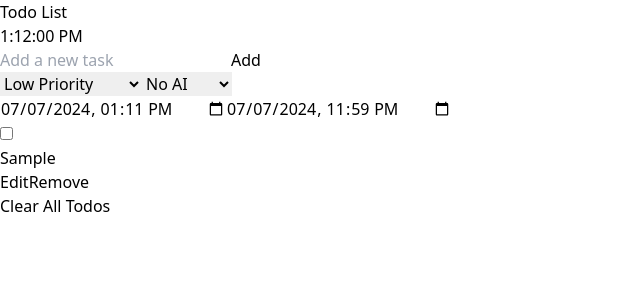
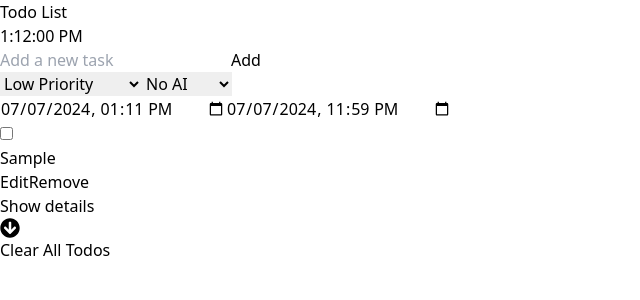
Before and after one commit to chintamani-pala/todo-list-using-react, a React (Vite) app: page / in a window 1280 px wide. Both pictures are taken after typing "Sample" into the empty fields and a click on the button "Add". Shown: the top 300 px of the page, without its empty margins (0-640 px from the left). Built offline with nearby package versions, Linux system fonts and the light colour scheme.

Commit message:
show/hide details added

```diff
--- a/package.json
+++ b/package.json
@@ -11,7 +11,8 @@
   },
   "dependencies": {
     "react": "^18.3.1",
-    "react-dom": "^18.3.1"
+    "react-dom": "^18.3.1",
+    "react-icons": "^5.2.1"
   },
   "devDependencies": {
     "@types/react": "^18.3.3",
--- a/src/components/TodoItems.jsx
+++ b/src/components/TodoItems.jsx
@@ -1,132 +1,10 @@
-// import { useState } from 'react';
-
-// // eslint-disable-next-line react/prop-types
-// const TodoItems = ({ todos, setTodos, editingIndex, setEditingIndex, handleEditTodo }) => {
-//   const [editText, setEditText] = useState('');
-//   const [editPriority, setEditPriority] = useState('Low');
-//   const [editAi,setEditAi] = useState('No AI');
-
-//   const handleToggleTodo = (index) => {
-//     const updatedTodos = todos.map((todo, i) =>
-//       i === index ? { ...todo, completed: !todo.completed } : todo
-//     );
-//     setTodos(updatedTodos);
-//   };
-
-//   const handleRemoveTodo = (index) => {
-//     const updatedTodos = todos.filter((_, i) => i !== index);
-//     setTodos(updatedTodos);
-//   };
-
-//   const startEditing = (index) => {
-//     setEditingIndex(index);
-//     setEditText(todos[index].text);
-//     setEditPriority(todos[index].priority);
-//     setEditAi(todos[index].ai);
-//   };
-
-//   const handleEditSubmit = (e, index) => {
-//     e.preventDefault();
-//     handleEditTodo(index, editText, editPriority, editAi);
-//     setEditingIndex(null); // Exit edit mode after submitting
-//   };
-
-//   return (
-//     <div>
-//       <ul className="divide-y divide-gray-200">
-//         {todos.map((todo, index) => (
-//           <li key={index} className={`flex flex-col md:flex-row items-center justify-between p-4 ${todo.completed ? 'bg-gray-100' : 'bg-white'}`}>
-//             <div className="flex items-center w-full">
-//               <input
-//                 type="checkbox"
-//                 className="mr-2"
-//                 checked={todo.completed}
-//                 onChange={() => handleToggleTodo(index)}
-//               />
-//               {index === editingIndex ? (
-//                 <form onSubmit={(e) => handleEditSubmit(e, index)} className="flex flex-col w-full md:flex-row md:items-center">
-//                   <input
-//                     value={editText}
-//                     onChange={(e) => setEditText(e.target.value)}
-//                     className="md:w-[60%] p-2 border border-gray-300 rounded focus:outline-none focus:ring-2 focus:ring-blue-500 mb-2 md:mb-0 md:mr-2 flex-grow"
-//                     type="text"
-//                     required
-//                   />
-//                   <select
-//                     value={editPriority}
-//                     onChange={(e) => setEditPriority(e.target.value)}
-//                     className="md:w-[25%] p-2 border border-gray-300 rounded focus:outline-none focus:ring-2 focus:ring-blue-500 mb-2 md:mb-0 md:mr-2"
-//                   >
-//                     <option value="Low">Low Priority</option>
-//                     <option value="Medium">Medium Priority</option>
-//                     <option value="High">High Priority</option>
-//                   </select>
-//                   <select
-//                     value={editAi}
-//                     onChange={(e) => setEditAi(e.target.value)}
-//                     className="md:w-[25%] p-2 border border-gray-300 rounded focus:outline-none focus:ring-2 focus:ring-blue-500 mb-2 md:mb-0 md:mr-2"
-//                   >
-//                    <option value="No AI">No AI</option>
-//                    <option value="Chat GPT">Chat GPT</option>
-//                   </select>
-//                   <div className="flex md:flex-row justify-between items-start md:items-center md:space-x-2 mt-2 md:mt-0">
-//                     <button
-//                       className="bg-green-500 text-white px-4 py-2 rounded hover:bg-green-600 focus:outline-none focus:ring-2 focus:ring-green-500"
-//                       type="submit"
-//                     >
-//                       Save
-//                     </button>
-//                      <button
-//                       className="bg-gray-500 md:hidden text-white px-4 py-2 rounded hover:bg-gray-600 focus:outline-none focus:ring-2 focus:ring-gray-500"
-//                       onClick={() => setEditingIndex(null)}
-//                     >
-//                       Cancel
-//                     </button>
-//                   </div>
-//                 </form>
-//               ) : (
-//                 <div className="flex items-center justify-between w-full">
-//                   <span className={`whitespace-normal break-all ${todo.completed ? 'line-through text-gray-500' : 'text-black'} mb-1 md:mb-0 md:mr-2`}>
-//                     {todo.text}
-//                   </span>
-//                   <div className="flex md:flex-row flex-col md:space-x-2 mt-2 md:mt-0">
-//                     <button
-//                       className="bg-yellow-500 text-white px-4 py-2 rounded hover:bg-yellow-600 focus:outline-none focus:ring-2 focus:ring-yellow-500 md:mb-0 mb-1"
-//                       onClick={() => startEditing(index)}
-//                     >
-//                       Edit
-//                     </button>
-//                     <button
-//                       className="bg-red-500 text-white px-4 py-2 rounded hover:bg-red-600 focus:outline-none focus:ring-2 focus:ring-red-500"
-//                       onClick={() => handleRemoveTodo(index)}
-//                     >
-//                       Remove
-//                     </button>
-//                   </div>
-//                 </div>
-//               )}
-//             </div>
-//           </li>
-//         ))}
-//       </ul>
-//     </div>
-//   );
-// };
-
-// export default TodoItems;
-
-
-
-
-
-
-
 import React, { useState } from "react";
+import { FaArrowCircleDown, FaArrowCircleUp } from "react-icons/fa";
 import {
   useGetLocalTime,
   getTodayEndTime,
 } from "../assets/utils/useGetLocalTime";
-// eslint-disable-next-line react/prop-types
+
 const TodoItems = ({
   todos,
   setTodos,
@@ -139,12 +17,17 @@ const TodoItems = ({
   const [editAi, setEditAi] = useState("No AI");
   const [startTime, setStartTime] = useState(useGetLocalTime());
   const [endTime, setEndTime] = useState(getTodayEndTime());
+  const [expandedIndex, setExpandedIndex] = useState(null);
 
   const handleToggleTodo = (index) => {
     const updatedTodos = todos.map((todo, i) =>
       i === index ? { ...todo, completed: !todo.completed } : todo
     );
     setTodos(updatedTodos);
+  };
+
+  const toggleDropdown = (index) => {
+    setExpandedIndex(index === expandedIndex ? null : index);
   };
 
   const handleRemoveTodo = (index) => {
@@ -180,7 +63,7 @@ const TodoItems = ({
         {todos.map((todo, index) => (
           <li
             key={index}
-            className={`flex flex-col w-full max-w-full items-center justify-between p-4 ${
+            className={`flex flex-col w-full max-w-full items-center justify-between p-2 ${
               todo.completed
                 ? "bg-green-100"
                 : isCurrentTimeInRange(todo.startTime, todo.endTime)
@@ -200,7 +83,6 @@ const TodoItems = ({
                   onSubmit={(e) => handleEditSubmit(e, index)}
                   className="flex flex-col w-full"
                 >
-
                   <input
                     value={editText}
                     onChange={(e) => setEditText(e.target.value)}
@@ -226,7 +108,8 @@ const TodoItems = ({
                       <option value="No AI">No AI</option>
                       <option value="Chat GPT">Chat GPT</option>
                     </select>
-                  </div><div className="flex space-x-2">
+                  </div>
+                  <div className="flex space-x-2">
                     <input
                       type="datetime-local"
                       className="mt-1 w-[50%] p-2 border border-gray-300 rounded focus:outline-none focus:ring-2 focus:ring-blue-500"
@@ -286,6 +169,34 @@ const TodoItems = ({
                 </div>
               )}
             </div>
+            <div
+              className="w-full flex items-center justify-between cursor-pointer"
+              onClick={() => toggleDropdown(index)}
+            >
+              <span>{expandedIndex === index ? 'Hide' : 'Show'} details</span>
+              {expandedIndex === index ? (
+                <FaArrowCircleUp style={{ fontSize: "20px" }} />
+              ) : (
+                <FaArrowCircleDown style={{ fontSize: "20px" }} />
+              )}
+            </div>
+            {expandedIndex === index && (
+              <div className="w-full mt-2 p-4 bg-gray-100 rounded-md">
+                <p className="text-sm text-gray-700">
+                  <span className="font-bold">Priority:</span> {todo.priority}
+                </p>
+                <p className="text-sm text-gray-700">
+                  <span className="font-bold">AI:</span> {todo.ai}
+                </p>
+                <p className="text-sm text-gray-700">
+                  <span className="font-bold">Start Time:</span>{" "}
+                  {todo.startTime}
+                </p>
+                <p className="text-sm text-gray-700">
+                  <span className="font-bold">End Time:</span> {todo.endTime}
+                </p>
+              </div>
+            )}
           </li>
         ))}
       </ul>
```
Also changed, not shown: 1 other file (tests, documents, lock files or other folders). Lines whose indentation alone changed are shown as unchanged.
